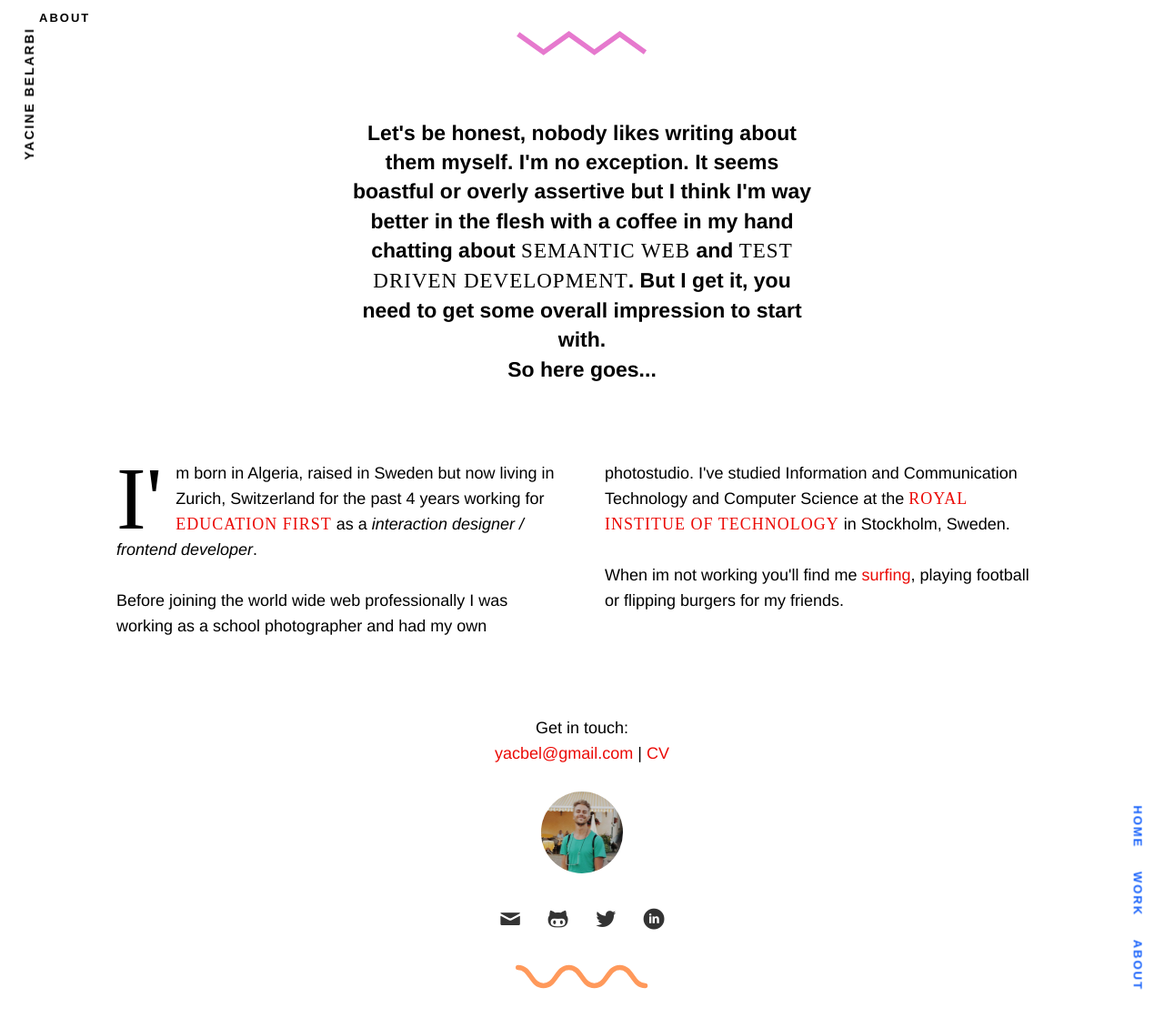
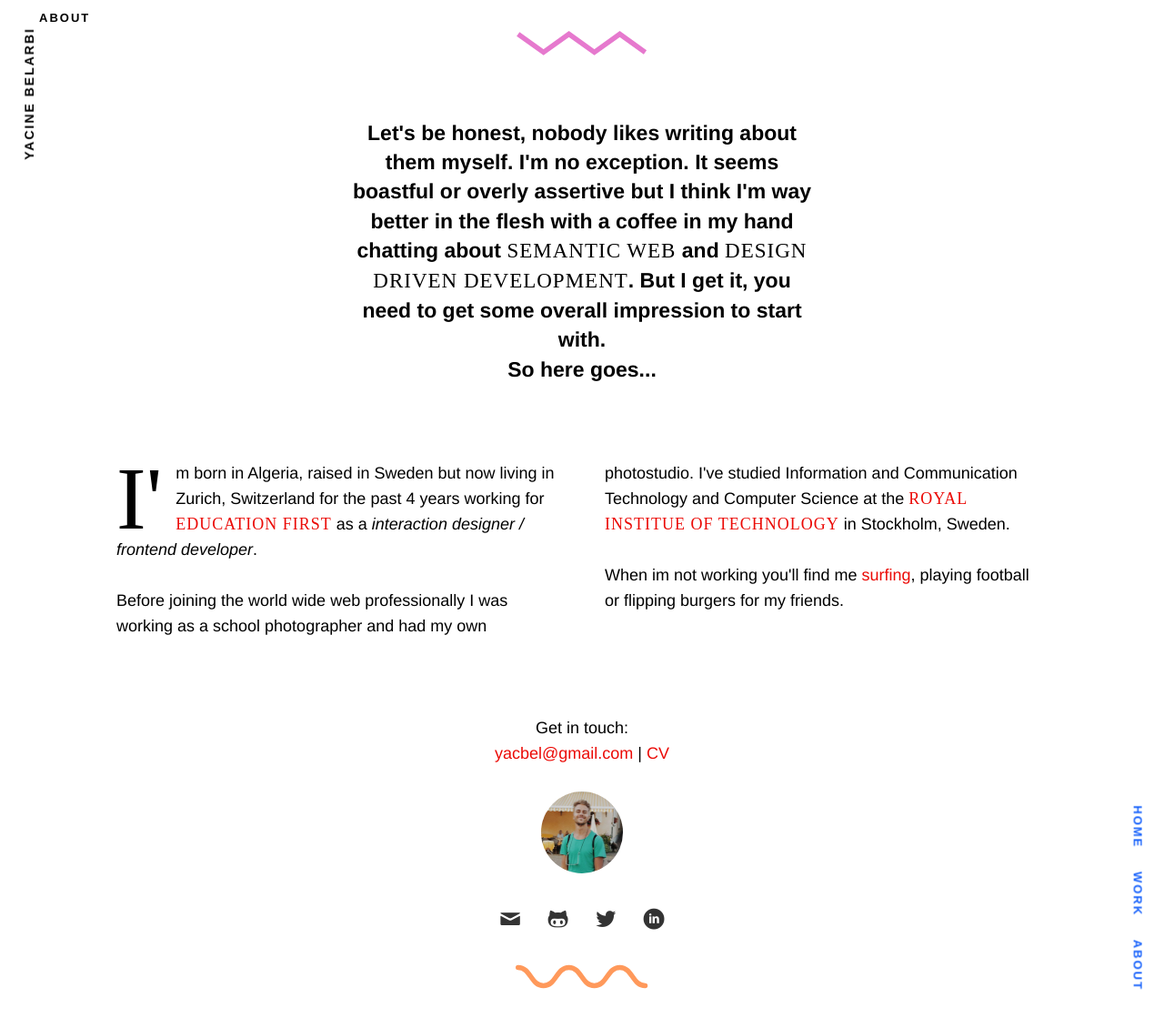
Before and after one commit to moppedisco/blog, a Jekyll site: the page built from about/index.html, in a window 1280 px wide and 1119 px high. Shown: the whole window at 91% size. Built offline with Jekyll 4.4.1, drawn with Linux system fonts in a browser that asks for light colours; Markdown is read by kramdown in place of the engine named in the settings.

Commit message:
about text change

```diff
--- a/about/index.html
+++ b/about/index.html
@@ -6,7 +6,7 @@ name: page-about
 
 <section class="page-section page-section--about">
 	<header class="page-section__intro">
-		<p>Let's be honest, nobody likes writing about them myself. I'm no exception. It seems boastful or overly assertive but I think I'm way better in the flesh with a coffee in my hand chatting about <span class="capit">semantic web</span> and <span class="capit">test driven development</span>. But I get it, you need to get some overall impression to start with. <br />So here goes...</p>
+		<p>Let's be honest, nobody likes writing about them myself. I'm no exception. It seems boastful or overly assertive but I think I'm way better in the flesh with a coffee in my hand chatting about <span class="capit">semantic web</span> and <span class="capit">design driven development</span>. But I get it, you need to get some overall impression to start with. <br />So here goes...</p>
 	</header>
 	<article class="columns-two">
 		<p>I'm born in Algeria, raised in Sweden but now living in Zurich, Switzerland for the past 4 years working for <a href="http://www.ef.com" class="capit" target="_blank">Education First</a> as a <i>interaction designer / frontend developer</i>.</p>
```
